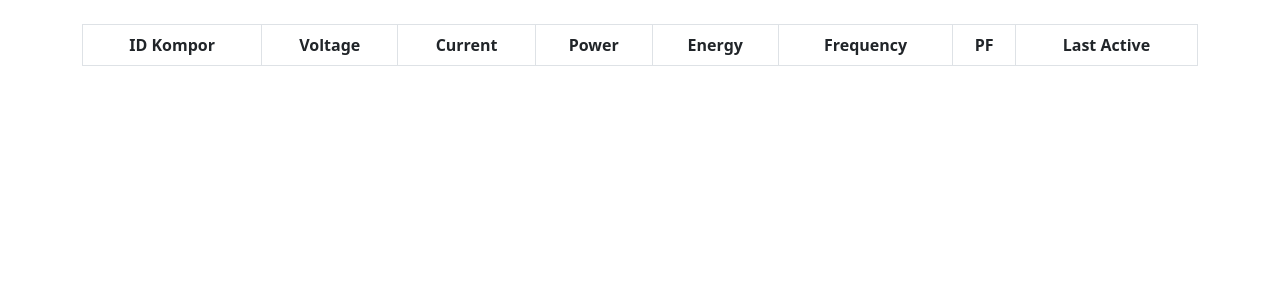
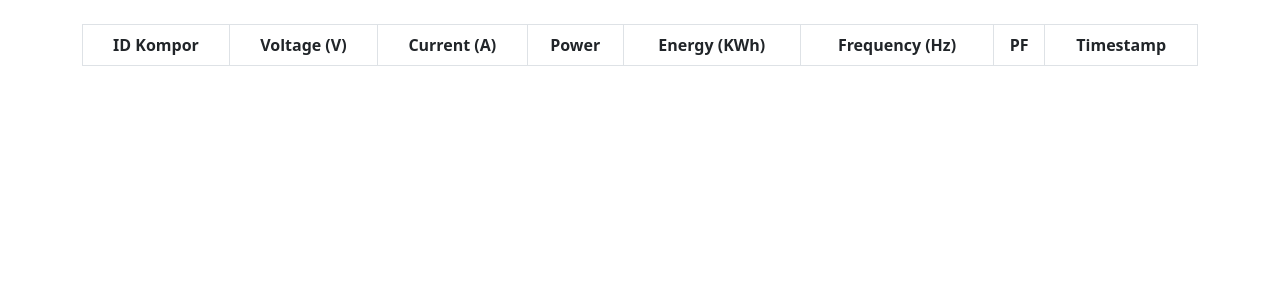
Before and after one commit to RenoXF/monitoring-Listrik, a PHP site: page / in a window 1280 px wide. Shown: the part 57-357 px from the top of the page. Run offline with PHP 8.4, Linux system fonts and the light colour scheme; data that the repository does not hold is empty; some libraries are stand-ins or nearby versions.

Commit message:
Update table column headers for clarity

```diff
--- a/index.php
+++ b/index.php
@@ -17,14 +17,14 @@ $kompor = $komporSql->fetch_all(MYSQLI_ASSOC);
                 <table class="table table-bordered table-hover table-stripped align-middle">
                     <thead class="text-center">
                         <tr>
-                            <th>ID Kompor</th>
-                            <th>Voltage</th>
-                            <th>Current</th>
+                        <th class="text-center"><strong>ID Kompor</strong></th>
+                            <th>Voltage (V)</th>
+                            <th>Current (A)</th>
                             <th>Power</th>
-                            <th>Energy</th>
-                            <th>Frequency</th>
+                            <th>Energy (KWh)</th>
+                            <th>Frequency (Hz)</th>
                             <th>PF</th>
-                            <th>Last Active</th>
+                            <th>Timestamp</th>
                         </tr>
                     </thead>
                     <tbody>
```
